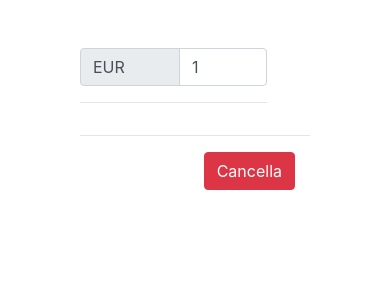
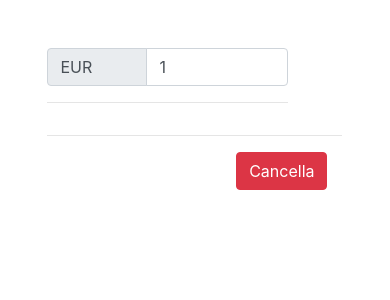
Before and after one commit to ciarlystreet/nuxt-currency, a Nuxt app: page / in a window 390 px wide. Shown: the top 300 px of the page. Built offline with nearby package versions, Linux system fonts and the light colour scheme.

Commit message:
fixed mobile columns size

```diff
--- a/pages/index.vue
+++ b/pages/index.vue
@@ -1,5 +1,5 @@
 <template>
-  <div class="col-8 offset-2 pt-5 pb-5">
+  <div class="col-10 offset-1 col-sm-8 offset-sm-2 pt-5 pb-5">
     <b-form v-if="show" @submit.prevent="" @reset="onReset">
       <div class="row">
         <div class="col-10">
```
